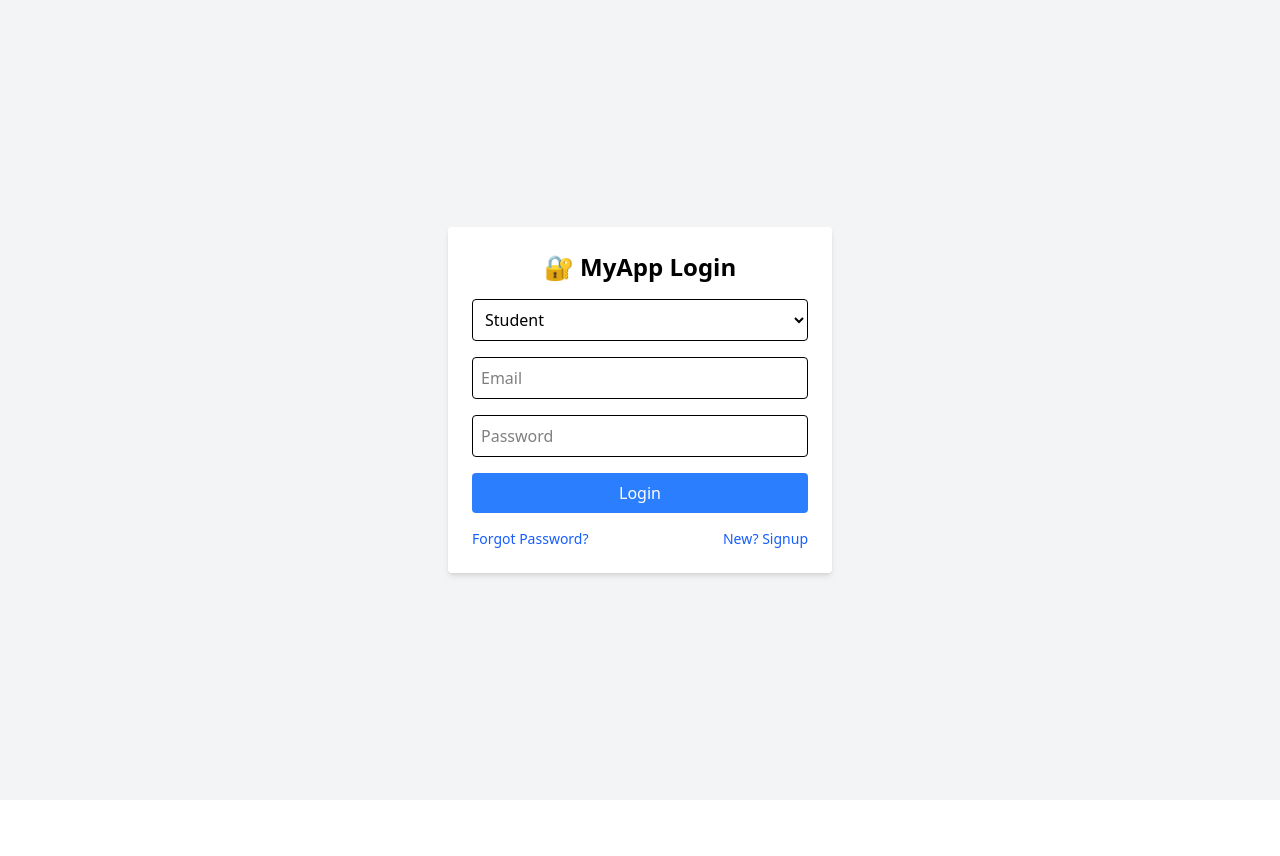
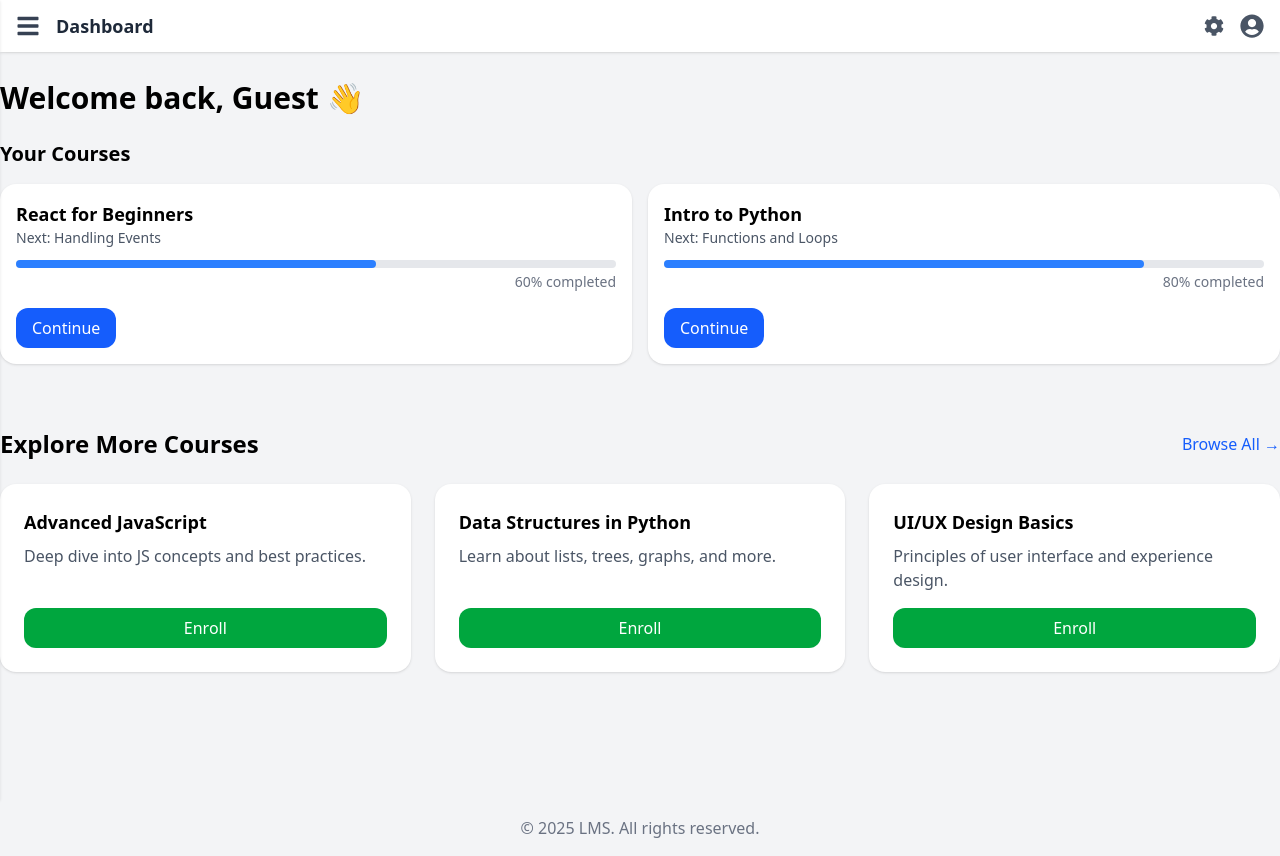
Before and after one commit to SaugatDh/LMS, a React (Vite) app in the folder Frontend/: page /pages/Home in a window 1280 px wide. Before the commit this address led to /login. Before the commit the page ends 800 px from the top, so only its background shows below. Built offline with nearby package versions, Linux system fonts and the light colour scheme.

Commit message:
Worked with home student

```diff
--- a/Frontend/src/App.jsx
+++ b/Frontend/src/App.jsx
@@ -6,28 +6,22 @@ import SignupForm from "./components/SignupForm";
 import ForgotPasswordForm from "./components/ForgotPasswordForm";
 import OtpForm from "./components/OtpForm";
 import Home from "./pages/Home";
-import ProtectedRoute from "./components/ProtectedRoute";
-import { useSelector } from "react-redux";
 
 const App = () => {
-  const isAuthenticated = useSelector((state) => state.auth.isAuthenticated);
+  const [user, setUser] = useState(null);
 
   return (
     <Routes>
-      <Route
-        path="/"
-        element={
-          isAuthenticated ? <Navigate to="/pages/Home" /> : <Navigate to="/login" />
-        }
-      />
-      <Route path="/login" element={<LoginForm />} />
+      {/* Simple redirect from root to Home */}
+      <Route path="/" element={<Navigate to="/pages/Home" />} />
+
+      <Route path="/login" element={<LoginForm onLogin={setUser} />} />
       <Route path="/signup" element={<SignupForm />} />
       <Route path="/forgot-password" element={<ForgotPasswordForm />} />
       <Route path="/otp" element={<OtpForm />} />
 
-      <Route element={<ProtectedRoute />}>
-        <Route path="/pages/Home" element={<Home />} />
-      </Route>
+      {/* Home route without protection */}
+      <Route path="/pages/Home" element={<Home user={user || { email: "Guest", role: "Guest" }} />} />
     </Routes>
   );
 };
--- /dev/null
+++ b/Frontend/src/components/Footer.jsx
@@ -0,0 +1,7 @@
+const Footer = () => (
+  <footer className="w-full text-center py-4 bg-gray-100 text-gray-500 ">
+    &copy; {new Date().getFullYear()} LMS. All rights reserved.
+  </footer>
+);
+
+export default Footer;
--- /dev/null
+++ b/Frontend/src/components/Header.jsx
@@ -0,0 +1,18 @@
+import { FaBars, FaCog, FaUserCircle } from "react-icons/fa";
+
+const Header = ({ onMenuClick, user }) => (
+  <nav className="flex items-center justify-between bg-white shadow px-4 py-3 fixed w-full z-30">
+    <div className="flex items-center gap-2">
+      <button onClick={onMenuClick} className="text-2xl text-gray-700 mr-2">
+        <FaBars />
+      </button>
+      <span className="font-bold text-lg text-gray-800">Dashboard</span>
+    </div>
+    <div className="flex items-center gap-4">
+      <FaCog className="text-xl text-gray-600 cursor-pointer" title="Settings" />
+      <FaUserCircle className="text-2xl text-gray-600 cursor-pointer" title={user.email} />
+    </div>
+  </nav>
+);
+
+export default Header;
--- a/Frontend/src/components/LoginForm.jsx
+++ b/Frontend/src/components/LoginForm.jsx
@@ -1,8 +1,12 @@
 // src/components/LoginForm.jsx
 import { useState } from "react";
 import { Link, useNavigate } from "react-router-dom";
-import { useDispatch } from "react-redux";
-import { login } from "../slices/auth.slice";
+
+const SAMPLE_USER = {
+  email: "admin",
+  password: "admin",
+  role: "student",
+};
 
 const LoginForm = ({ onLogin }) => {
   const [email, setEmail] = useState("");
@@ -10,51 +14,20 @@ const LoginForm = ({ onLogin }) => {
   const [role, setRole] = useState("student");
   const [error, setError] = useState("");
   const navigate = useNavigate();
-  const dispatch = useDispatch();
 
-  // Define custom username and password for testing
-  const CUSTOM_EMAIL = "admin";
-  const CUSTOM_PASSWORD = "admin";
-
-  const handleSubmit = async (e) => {
+  const handleSubmit = (e) => {
     e.preventDefault();
-    setError("");
-
-    // Temporarily bypass API call and use custom credentials
-    if (email === CUSTOM_EMAIL && password === CUSTOM_PASSWORD) {
-      dispatch(login());
-      navigate("/pages/Home");
+    if (
+      email === SAMPLE_USER.email &&
+      password === SAMPLE_USER.password &&
+      role === SAMPLE_USER.role
+    ) {
+      onLogin({ email, role });
+      navigate("/pages/Home"); // <-- update this line
     } else {
-      setError("Invalid email or password.");
+      // Update the error message to reflect the actual SAMPLE_USER credentials
+      setError(`Invalid credentials. Try ${SAMPLE_USER.email} / ${SAMPLE_USER.password} / ${SAMPLE_USER.role}`);
     }
-
-    // Original API call code (commented out for now)
-    /*
-    try {
-      const response = await fetch('/api/v1/auth/login', {
-        method: 'POST',
-        headers: {
-          'Content-Type': 'application/json',
-        },
-        body: JSON.stringify({ email, password }),
-      });
-
-      const data = await response.json();
-
-      if (response.ok) {
-        dispatch(login());
-        // dispatch(login({ email: data.user.email, role: data.user.role }));
-        // onLogin({ email, role: data.user.role });
-
-        navigate("/pages/Home");
-      } else {
-        setError(data.message || "Login failed");
-      }
-    } catch (err) {
-      console.error("Login API error:", err);
-      setError("An error occurred during login.");
-    }
-    */
   };
 
   return (
@@ -62,7 +35,6 @@ const LoginForm = ({ onLogin }) => {
       <div className="w-full max-w-sm p-6 bg-white rounded shadow-md">
     <form onSubmit={handleSubmit} className="space-y-4">
       <h1 className="text-2xl font-bold text-center">🔐 MyApp Login</h1>
-      {/* You might remove the role select if the backend determines the role */}
       <select
         className="w-full border p-2 rounded"
         value={role}
--- /dev/null
+++ b/Frontend/src/components/Sidebar.jsx
@@ -0,0 +1,26 @@
+import { FaHome, FaBook } from "react-icons/fa";
+
+const Sidebar = ({ open, onClose }) => (
+  <div
+    className={`fixed top-0 left-0 h-full w-64 bg-white text-gray-800 transform ${
+      open ? "translate-x-0" : "-translate-x-full"
+    } transition-transform duration-300 z-40 shadow`}
+  >
+    <div className="flex items-center justify-between p-4 border-b border-gray-200">
+      <span className="text-xl font-bold flex items-center">
+        <FaBook className="mr-2" /> LMS
+      </span>
+      <button onClick={onClose} className="text-2xl text-gray-600 hover:text-gray-900">
+        &times;
+      </button>
+    </div>
+    <nav className="mt-6 flex flex-col gap-4 px-4">
+      <a href="#" className="flex items-center gap-2 py-2 rounded hover:bg-gray-100 hover:text-gray-900 transition">
+        <FaHome /> Home
+      </a>
+      {/* Add more sidebar links here */}
+    </nav>
+  </div>
+);
+
+export default Sidebar;
--- a/Frontend/src/pages/Home.jsx
+++ b/Frontend/src/pages/Home.jsx
@@ -1,42 +1,107 @@
 import React, { useState } from "react";
-import { FaBars, FaCog, FaUserCircle, FaHome, FaBook } from "react-icons/fa";
+import { Link } from "react-router-dom";
+import Sidebar from "../components/Sidebar";
+import Header from "../components/Header";
+import Footer from "../components/Footer";
 
-const Sidebar = ({ open, onClose }) => (
+// Dashboard content as a component
+const courses = [
+  {
+    id: 1,
+    title: "React for Beginners",
+    progress: 60,
+    nextLesson: "Handling Events",
+  },
+  {
+    id: 2,
+    title: "Intro to Python",
+    progress: 80,
+    nextLesson: "Functions and Loops",
+  },
+];
+
+// Example available courses (replace or expand as needed)
+const availableCourses = [
+  {
+    id: 101,
+    title: "Advanced JavaScript",
+    description: "Deep dive into JS concepts and best practices.",
+  },
+  {
+    id: 102,
+    title: "Data Structures in Python",
+    description: "Learn about lists, trees, graphs, and more.",
+  },
+  {
+    id: 103,
+    title: "UI/UX Design Basics",
+    description: "Principles of user interface and experience design.",
+  },
+  {
+    id: 104,
+    title: "Machine Learning 101",
+    description: "Introduction to ML concepts and algorithms.",
+  },
+];
+
+function StudentDashboard({ studentName }) {
+  return (
+    <div className="max-w-7xl mx-auto">
+      <h1 className="text-3xl font-bold mb-6">
+        Welcome back, {studentName} 👋
+      </h1>
+      <h2 className="text-xl font-semibold mb-4">Your Courses</h2>
+      <div className="grid grid-cols-1 md:grid-cols-2 gap-4">
+        {courses.map((course) => (
+          <div key={course.id} className="bg-white rounded-2xl shadow p-4">
+            <h3 className="text-lg font-semibold">{course.title}</h3>
+            <p className="text-sm text-gray-600">
+              Next: {course.nextLesson}
+            </p>
+            <div className="mt-3">
+              <div className="w-full bg-gray-200 h-2 rounded-full">
                 <div
-    className={`fixed top-0 left-0 h-full w-64 bg-white text-gray-800 transform ${
-      open ? "translate-x-0" : "-translate-x-full"
-    } transition-transform duration-300 z-40 shadow`}
-  >
-    <div className="flex items-center justify-between p-4 border-b border-gray-200">
-      <span className="text-xl font-bold flex items-center">
-        <FaBook className="mr-2" /> LMS
-      </span>
-      <button onClick={onClose} className="text-2xl text-gray-600 hover:text-gray-900">
-        &times;
+                  className="bg-blue-500 h-2 rounded-full"
+                  style={{ width: `${course.progress}%` }}
+                />
+              </div>
+              <p className="text-sm text-right mt-1 text-gray-500">
+                {course.progress}% completed
+              </p>
+            </div>
+            <button className="mt-4 bg-blue-600 text-white px-4 py-2 rounded-xl hover:bg-blue-700 transition">
+              Continue
             </button>
           </div>
-    <nav className="mt-6 flex flex-col gap-4 px-4">
-      <a href="#" className="flex items-center gap-2 py-2 rounded hover:bg-gray-100 hover:text-gray-900 transition">
-        <FaHome /> Home
-      </a>
-      {/* Add more sidebar links here */}
-    </nav>
+        ))}
+      </div>
     </div>
   );
+}
 
-const Navbar = ({ onMenuClick, user }) => (
-  <nav className="flex items-center justify-between bg-white shadow px-4 py-3 fixed w-full z-30">
-    <div className="flex items-center gap-2">
-      <button onClick={onMenuClick} className="text-2xl text-gray-700 mr-2">
-        <FaBars />
+const AvailableCoursesSection = () => (
+  <div className="max-w-7xl mx-auto mt-16">
+    <div className="flex items-center justify-between mb-6">
+      <h2 className="text-2xl font-bold">Explore More Courses</h2>
+      <Link
+        to="/courses"
+        className="text-blue-600 hover:underline font-medium text-base"
+      >
+        Browse All &rarr;
+      </Link>
+    </div>
+    <div className="grid grid-cols-1 md:grid-cols-3 gap-6">
+      {availableCourses.slice(0, 3).map((course) => (
+        <div key={course.id} className="bg-white rounded-2xl shadow p-6 flex flex-col">
+          <h3 className="text-lg font-semibold mb-2">{course.title}</h3>
+          <p className="text-gray-600 flex-1">{course.description}</p>
+          <button className="mt-4 bg-green-600 text-white px-4 py-2 rounded-xl hover:bg-green-700 transition">
+            Enroll
           </button>
-      <span className="font-bold text-lg text-gray-800">Dashboard</span>
         </div>
-    <div className="flex items-center gap-4">
-      <FaCog className="text-xl text-gray-600 cursor-pointer" title="Settings" />
-      <FaUserCircle className="text-2xl text-gray-600 cursor-pointer" title={user.email} />
+      ))}
     </div>
-  </nav>
+  </div>
 );
 
 const Home = ({ user }) => {
@@ -44,24 +109,19 @@ const Home = ({ user }) => {
 
   return (
     <div>
-      <Navbar onMenuClick={() => setSidebarOpen(true)} user={user} />
-      {/* Sidebar should have higher z-index */}
+      <Header onMenuClick={() => setSidebarOpen(true)} user={user} />
       <Sidebar open={sidebarOpen} onClose={() => setSidebarOpen(false)} />
-      {/* Overlay should have lower z-index than sidebar */}
       {sidebarOpen && (
         <div
-          className="fixed inset-0 bg-transparent  z-30"
+          className="fixed inset-0 bg-transparent z-30"
           onClick={() => setSidebarOpen(false)}
         />
       )}
-      <div className="pt-20 pl-0 md:pl-0">
-        <div className="text-center">
-          <h1 className="text-2xl font-bold mb-4">Welcome, {user.email}!</h1>
-          <p>
-            You are logged in as <b>{user.role}</b>.
-          </p>
+      <div className="pt-20 pl-0 md:pl-0 min-h-screen bg-gray-100">
+        <StudentDashboard studentName={user?.email || "Student"} />
+        <AvailableCoursesSection />
       </div>
-      </div>
+      <Footer />
     </div>
   );
 };
```
Lines whose indentation alone changed are shown as unchanged.
